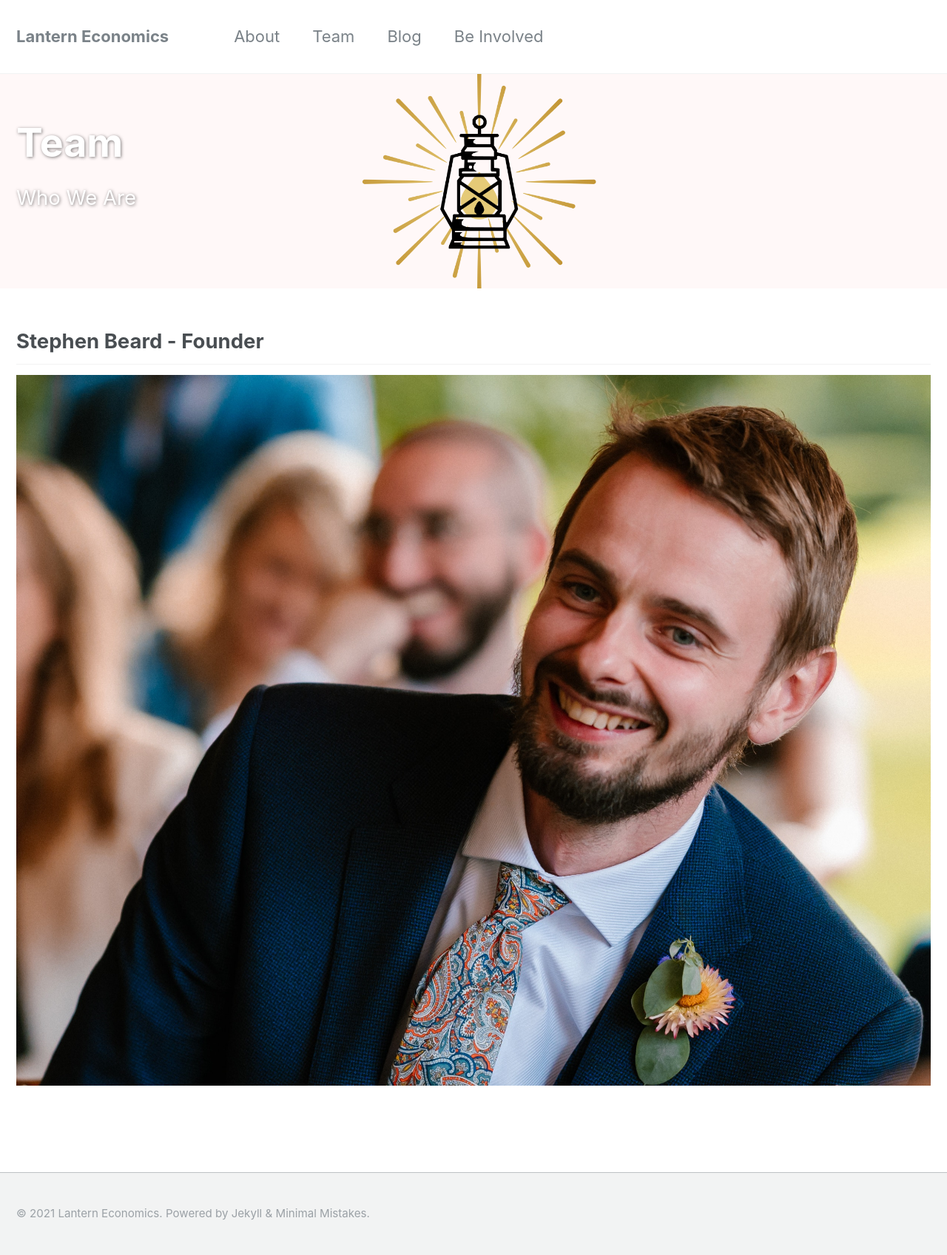
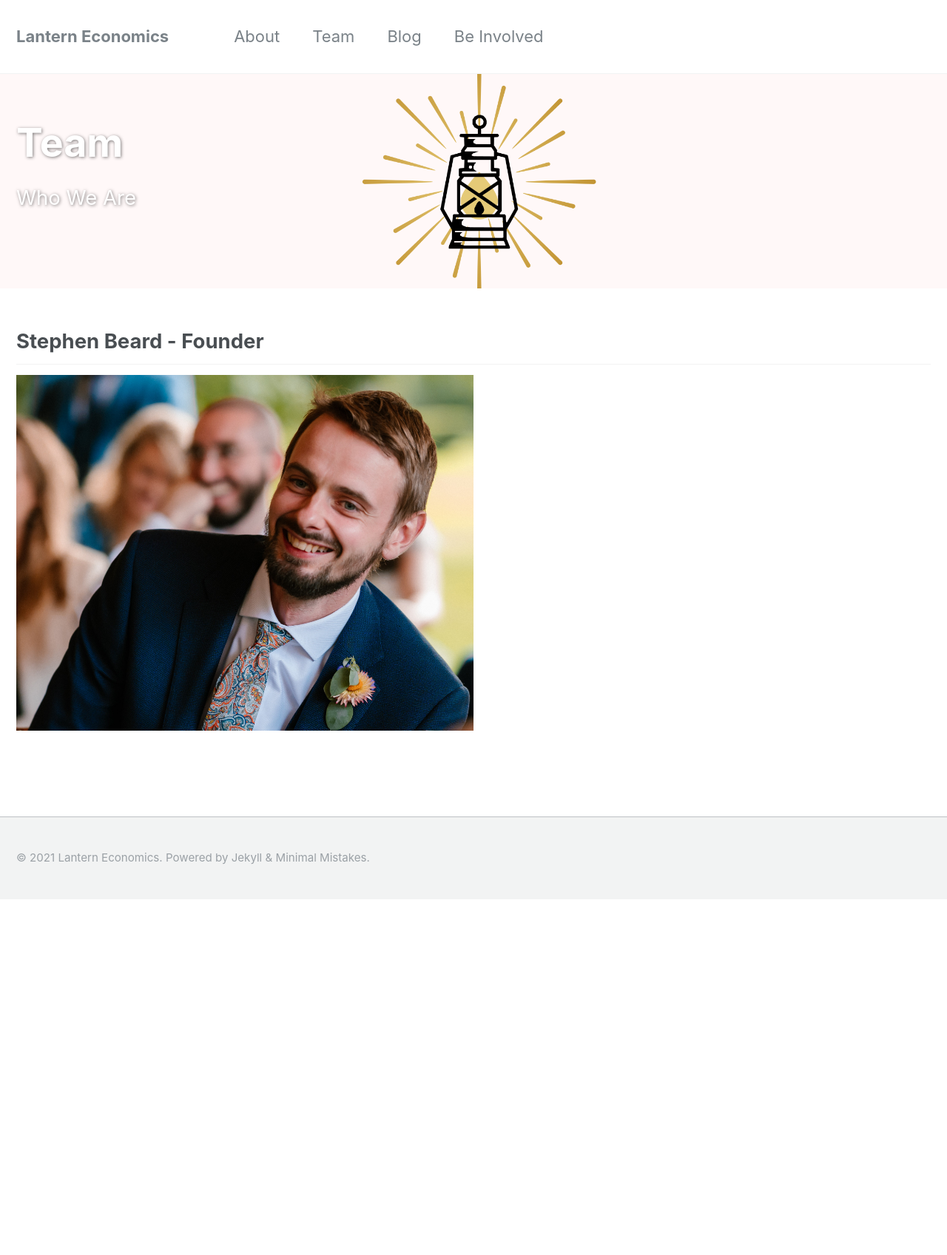
Before and after one commit to StephenBeard93/commercial, a Jekyll site: the page built from _pages/team.md, in a window 1280 px wide. Shown: the whole page at 74% size. Built offline with Jekyll 4.4.1, drawn with Linux system fonts in a browser that asks for light colours; after the commit the page ends 1216 px from its top, so only the background shows below that.

Commit message:
Update team.md

```diff
--- a/_pages/team.md
+++ b/_pages/team.md
@@ -12,4 +12,4 @@ modified: 2016-04-18T16:39:37-04:00
 {% include base_path %}
 
 ## Stephen Beard - Founder
-<img src="/images/Wedding Pic1.jpg" alt="Stephen Beard">
+<img src="/images/Wedding Pic1.jpg" alt="Stephen Beard" width="50%" height = "auto">
```
